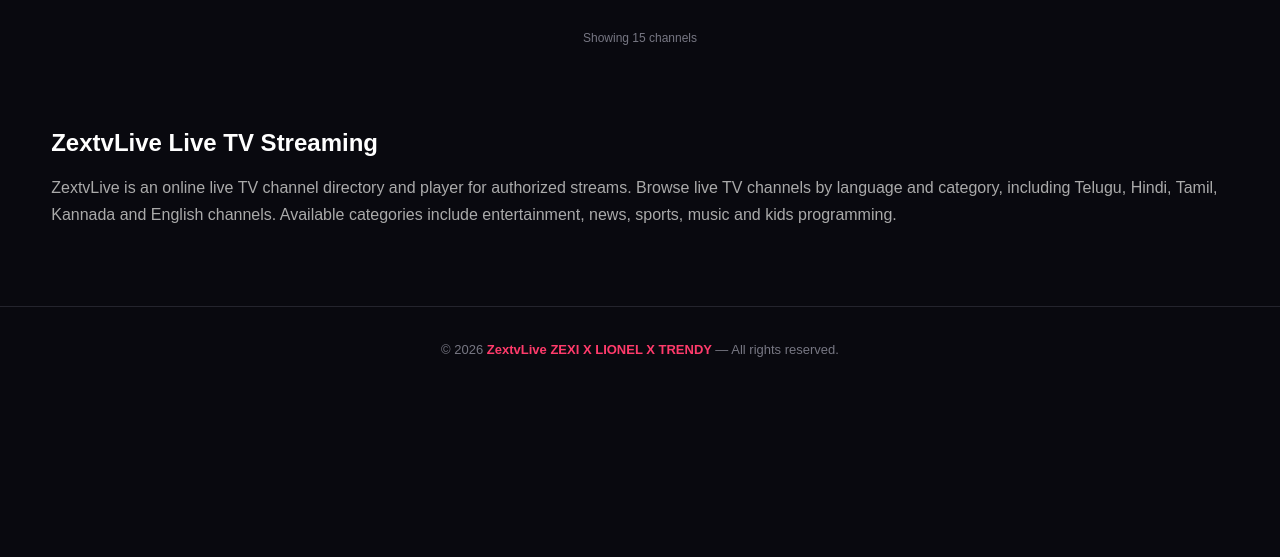
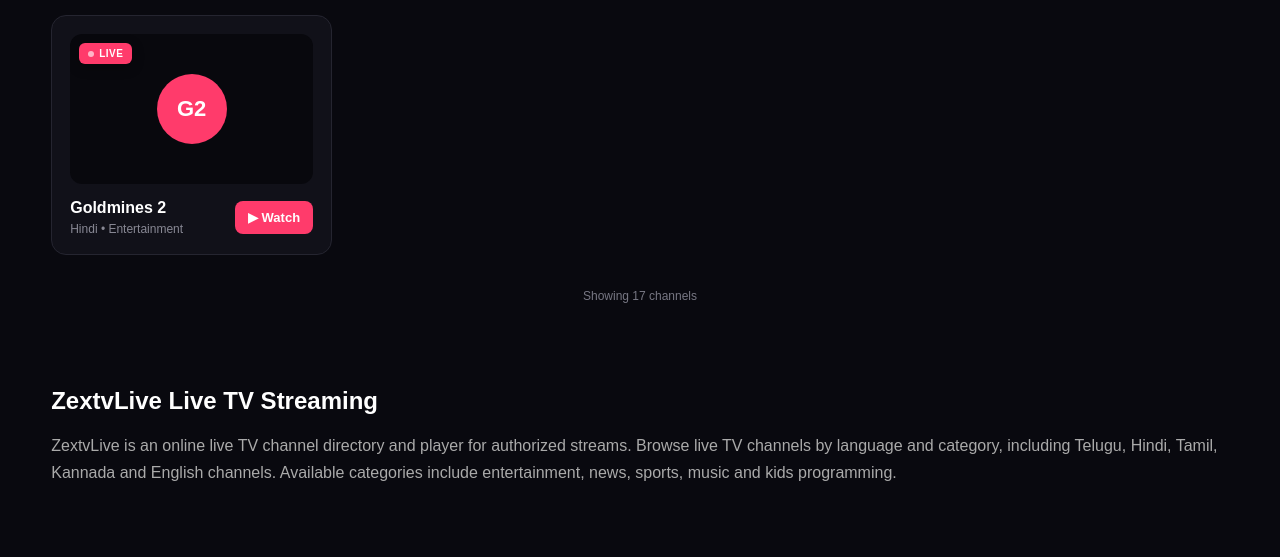
Before and after one commit to charanzexiii/ZexitvLive, a plain HTML site: page index.html in a window 1280 px wide. Shown: the part 1953-2510 px from the top of the page. Before the commit the page ends 2345 px from the top, so only its background shows below. Drawn offline with Linux system fonts and the light colour scheme.

Commit message:
Update index.html

```diff
--- a/index.html
+++ b/index.html
@@ -783,6 +783,20 @@
                 language: "hindi",
                 logo: "logos/Dangaltv.png",
                 stream: "https://live-dangal.akamaized.net/liveabr/playlist.m3u8"
+            },
+             {
+                name: "Goldmines",
+                category: "entertainment",
+                language: "hindi",
+                logo: "logos/goldmines.jpg",
+                stream: "https://streams.tangotv.in/GOLDMINES/ORIGIN/index.m3u8"
+            },
+            {
+                name: "Goldmines 2",
+                category: "entertainment",
+                language: "hindi",
+                logo: "logos/goldmines2.jpg",
+                stream: "https://mumt03.tangotv.in/Dsly5z3HGOLDMINES2/index.m3u8"
             }
         ];
 
```
